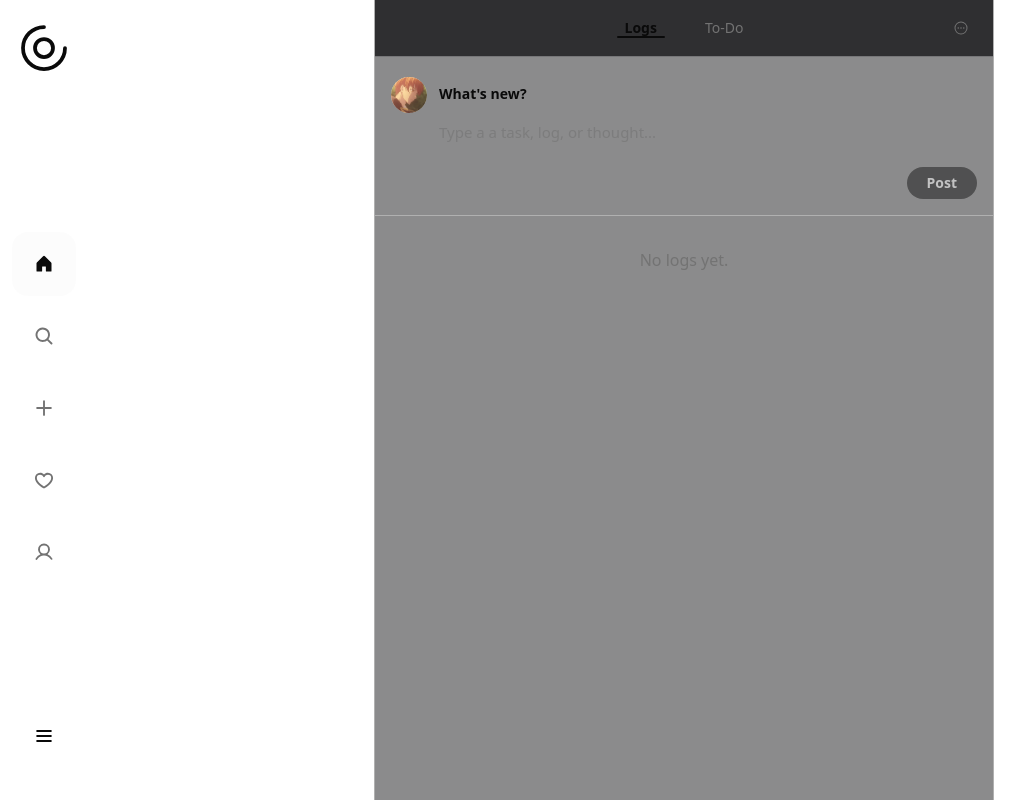
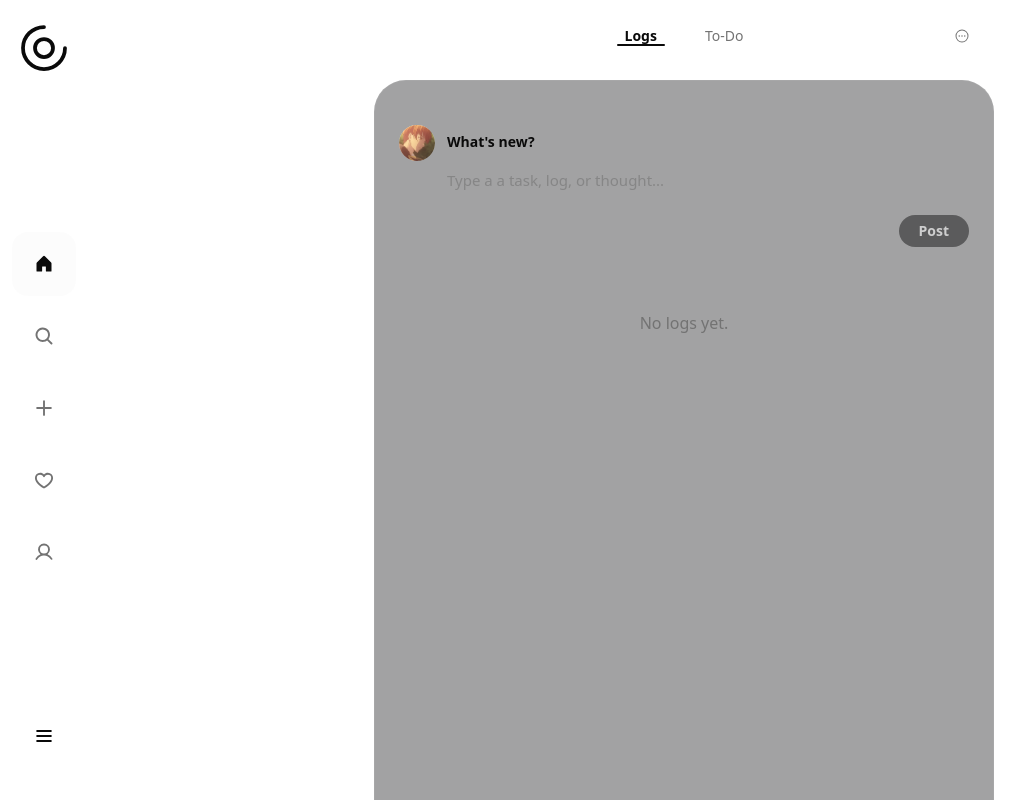
Before and after one commit to yswnthm/statements, a Next.js app: page / in a window 1280 px wide. Shown: the whole page, without its empty margins (0-1036 px from the left). Built offline with nearby package versions, Linux system fonts and the light colour scheme; what @ai-sdk/groq would draw is missing.

Commit message:
refactor: improve feed UI, add thread line, adjust header and borders

```diff
--- a/components/feed/ComposeInput.tsx
+++ b/components/feed/ComposeInput.tsx
@@ -36,7 +36,7 @@ export function ComposeInput({ onPost, isLoading, defaultValue = "" }: ComposeIn
     };
 
     return (
-        <div className="flex gap-3 p-4 border-b border-border/40">
+        <div className="flex gap-3 p-4">
             <div className="flex-shrink-0 pt-1">
                 <div className="w-9 h-9 bg-muted rounded-full overflow-hidden">
                     {/* Placeholder Avatar - replace with actual user avatar if available */}
--- a/components/feed/FeedHeader.tsx
+++ b/components/feed/FeedHeader.tsx
@@ -12,7 +12,7 @@ interface FeedHeaderProps {
 
 export function FeedHeader({ className, activeTab, onTabChange }: FeedHeaderProps) {
     return (
-        <div className={cn("sticky top-0 z-40 backdrop-blur-md bg-zinc-900/80 border-b border-border/40 px-4", className)}>
+        <div className={cn("sticky top-0 z-40 bg-background/80 backdrop-blur-md px-4 py-2", className)}>
             <div className="flex items-center justify-between h-14">
                 <div className="flex-1 flex justify-center gap-8">
                     <button
--- a/components/feed/StatementCard.tsx
+++ b/components/feed/StatementCard.tsx
@@ -26,24 +26,35 @@ interface StatementCardProps {
     onToggle?: (id: string) => void;
     onDelete?: (id: string) => void;
     onEdit?: (id: string, text: string) => void;
+    isLast?: boolean;
 }
 
-export function StatementCard({ item, onToggle, onDelete, onEdit }: StatementCardProps) {
+export function StatementCard({ item, onToggle, onDelete, onEdit, isLast }: StatementCardProps) {
     const isCompleted = item.completed;
     const isTodo = !item.completed && ["task", "reminder", "goal"].includes(item.category || "") || item.timeline === "future"; // Reuse logic or pass it down
 
     return (
         <div className={cn(
-            "flex gap-3 p-4 border-b border-border/40 hover:bg-muted/10 transition-colors cursor-pointer group animate-in fade-in duration-300",
+            "flex gap-3 px-4 py-3 hover:bg-white/[0.02] transition-colors cursor-pointer group animate-in fade-in duration-300 relative",
             isCompleted && "opacity-60"
         )}>
             {/* Avatar Column */}
-            <div className="flex-shrink-0 relative">
-                <div className="w-9 h-9 bg-muted rounded-full overflow-hidden">
-                    {/* Placeholder Avatar */}
+            <div className="flex-shrink-0 relative flex flex-col items-center">
+                {/* Line going UP to previous? If we render per item. */}
+                {/* We just need a line going DOWN from this avatar to the next.
+                    Or a full height line passing through.
+                    Typical thread implementation:
+                    Line from top to bottom of the 'left rail'.
+                */}
+                <div className={cn(
+                    "absolute top-0 bottom-0 w-[1.5px] bg-[#222]",
+                    isLast ? "bottom-auto h-5" : ""
+                )} style={{ left: '50%', transform: 'translateX(-50%)' }}></div>
+
+                <div className="w-9 h-9 bg-muted rounded-full overflow-hidden relative z-10 box-content border-4 border-[#18181b]">
+                    {/* border-4 border-[#18181b] helps mask the line behind the avatar, matching the card bg which is approx zinc-900 (18181b is zinc-900) */}
                     <img src="/pfp2.JPG" alt="User" className="w-full h-full object-cover" />
                 </div>
-                {/* Thread line could go here if threaded */}
             </div>
 
             {/* Content Column */}
--- a/components/layout/AppShell.tsx
+++ b/components/layout/AppShell.tsx
@@ -15,7 +15,7 @@ export function AppShell({ children, className, onComposeClick }: AppShellProps)
             <Sidebar onComposeClick={onComposeClick} />
 
             <main className="flex-1 w-full md:pl-[88px]">
-                <div className="max-w-[620px] mx-auto w-full min-h-screen border-x border-border/40 bg-zinc-900/50">
+                <div className="max-w-[620px] mx-auto w-full min-h-screen">
                     {children}
                 </div>
             </main>
--- a/components/todo/index.tsx
+++ b/components/todo/index.tsx
@@ -211,26 +211,30 @@ export default function Todo() {
     <AppShell onComposeClick={() => setIsComposeOpen(true)}>
       <FeedHeader activeTab={activeTab} onTabChange={setActiveTab} />
 
-      <div className="pb-24">
+      <div className="bg-zinc-900/40 rounded-t-[32px] border-x border-t border-white/5 min-h-screen mt-2 pb-24 overflow-hidden">
+        <div className="pt-6 px-2">
           <ComposeInput
             onPost={handleAction}
             isLoading={isLoading}
           />
+        </div>
 
+        <div className="mt-4">
           <Suspense fallback={<TodoSkeleton />}>
             {!isClientLoaded ? (
               <TodoSkeleton />
             ) : (
               <>
                 {activeTab === "logs" ? (
-                <div className="">
-                  {displayTodos.map((item) => (
+                  <div className="flex flex-col">
+                    {displayTodos.map((item, index) => (
                       <StatementCard
                         key={item.id}
                         item={item}
                         onToggle={toggleTodo}
                         onDelete={deleteTodo}
                         onEdit={startEditing}
+                        isLast={index === displayTodos.length - 1}
                       />
                     ))}
 
@@ -241,7 +245,7 @@ export default function Todo() {
                     )}
                   </div>
                 ) : (
-                <div className="pt-2">
+                  <div className="pt-2 px-4">
                     <TodoList
                       todos={displayTodos}
                       onToggle={toggleTodo}
@@ -264,6 +268,7 @@ export default function Todo() {
             )}
           </Suspense>
         </div>
+      </div>
 
       <NewThreadDialog
         open={isComposeOpen}
```
Lines whose indentation alone changed are shown as unchanged.
